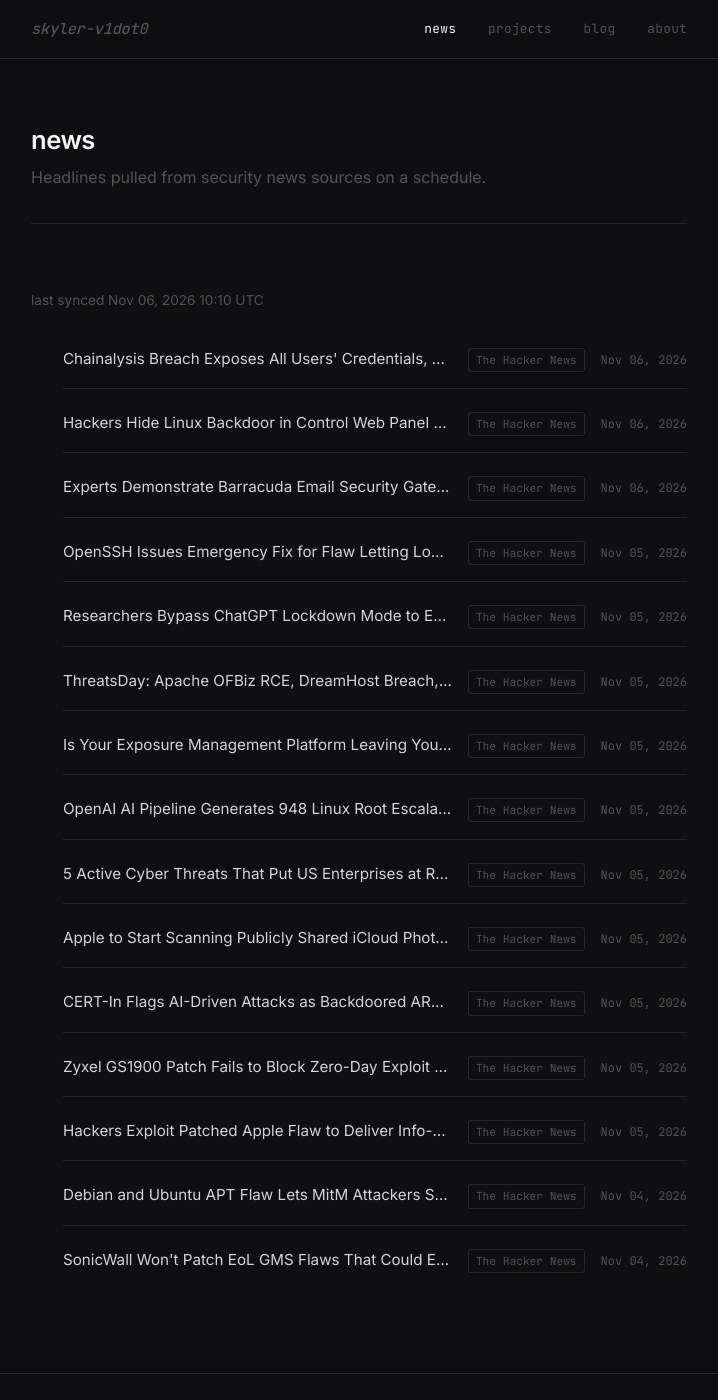
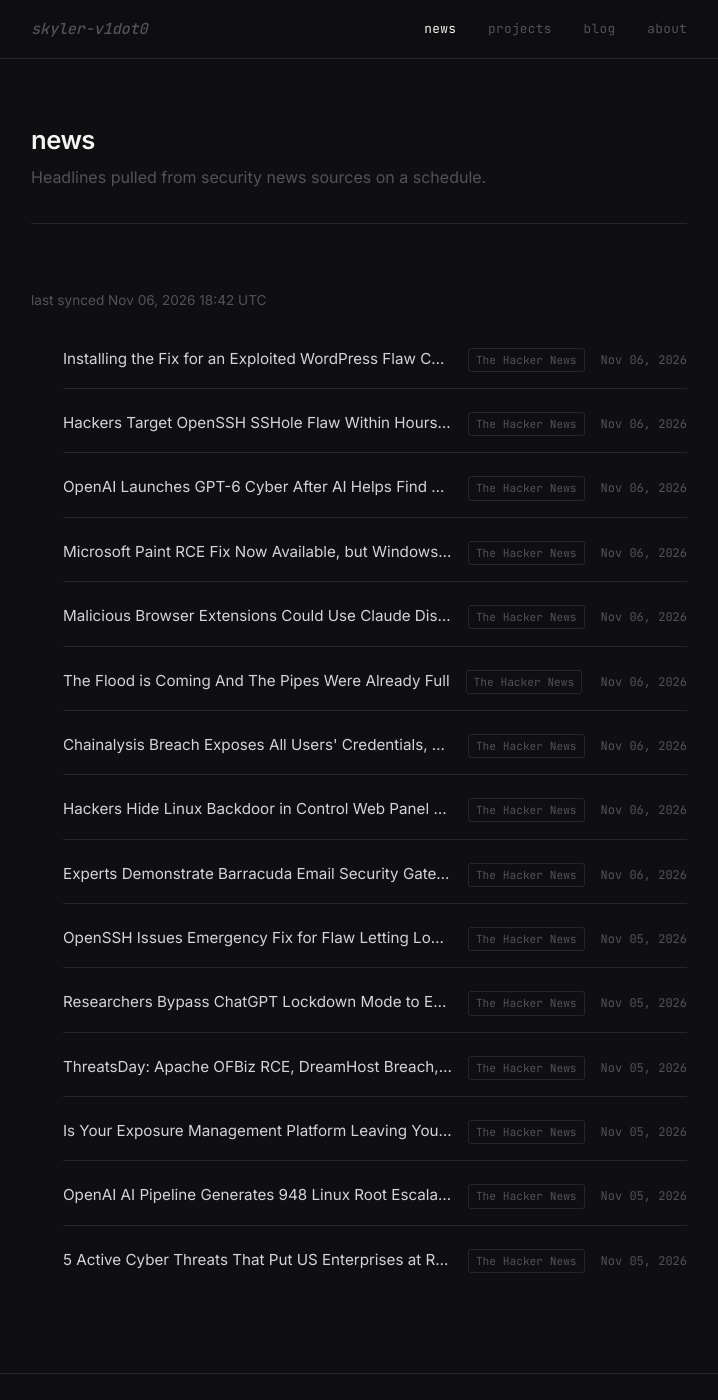
Before and after one commit to skyler-v1dot0/personal-site, a Jekyll site: the page built from news.html, in a window 1280 px wide and 1400 px high. Shown: the whole window, without its empty margins (281-999 px from the left). Built offline with Jekyll 4.4.1, drawn with Linux system fonts in a browser that asks for light colours.

Commit message:
chore: sync news feed [skip ci]

```diff
--- a/_data/news.yml
+++ b/_data/news.yml
@@ -1,6 +1,34 @@
 ---
-updated_at: '2026-11-06T10:10:39Z'
+updated_at: '2026-11-06T18:42:45Z'
 items:
+- title: Installing the Fix for an Exploited WordPress Flaw Can Expose Some Sites
+    One Last Time
+  url: https://thehackernews.com/2026/11/installing-fix-for-exploited-wordpress.html
+  source: The Hacker News
+  published: '2026-11-06T16:08:38Z'
+- title: Hackers Target OpenSSH SSHole Flaw Within Hours of Disclosure, Gain Root
+    on Honeypot
+  url: https://thehackernews.com/2026/11/hackers-exploited-openssh-sshole-flaw.html
+  source: The Hacker News
+  published: '2026-11-06T15:21:49Z'
+- title: OpenAI Launches GPT-6 Cyber After AI Helps Find 81 Firefox Flaws, 948 Linux
+    Exploits
+  url: https://thehackernews.com/2026/11/openai-launches-gpt-6-cyber-after-ai.html
+  source: The Hacker News
+  published: '2026-11-06T14:58:32Z'
+- title: Microsoft Paint RCE Fix Now Available, but Windows Update Won't Deliver It
+  url: https://thehackernews.com/2026/11/microsoft-paint-rce-fix-now-available.html
+  source: The Hacker News
+  published: '2026-11-06T12:06:43Z'
+- title: Malicious Browser Extensions Could Use Claude Dispatch to Run Code on Users'
+    Computers
+  url: https://thehackernews.com/2026/11/malicious-browser-extensions-could-use.html
+  source: The Hacker News
+  published: '2026-11-06T12:06:35Z'
+- title: The Flood is Coming And The Pipes Were Already Full
+  url: https://thehackernews.com/2026/11/the-flood-is-coming-and-pipes-were.html
+  source: The Hacker News
+  published: '2026-11-06T11:30:00Z'
 - title: Chainalysis Breach Exposes All Users' Credentials, Forces Shutdown of Key
     Services
   url: https://thehackernews.com/2026/11/chainalysis-breach-exposes-all-users.html
@@ -45,33 +73,3 @@ items:
   url: https://thehackernews.com/2026/11/5-active-cyber-threats-that-put-us.html
   source: The Hacker News
   published: '2026-11-05T10:06:19Z'
-- title: Apple to Start Scanning Publicly Shared iCloud Photos and Files for Harmful
-    Content
-  url: https://thehackernews.com/2026/11/apple-to-start-scanning-publicly-shared.html
-  source: The Hacker News
-  published: '2026-11-05T09:13:28Z'
-- title: CERT-In Flags AI-Driven Attacks as Backdoored ARTEX Exposes 62 Consoles to
-    Root Access
-  url: https://thehackernews.com/2026/11/backdoored-docker-image-for-artex-ai.html
-  source: The Hacker News
-  published: '2026-11-05T08:42:03Z'
-- title: Zyxel GS1900 Patch Fails to Block Zero-Day Exploit Allowing Root Command
-    Execution
-  url: https://thehackernews.com/2026/11/zyxel-gs1900-patch-fails-to-block-zero.html
-  source: The Hacker News
-  published: '2026-11-05T07:06:33Z'
-- title: Hackers Exploit Patched Apple Flaw to Deliver Info-Stealing Malware, CISA
-    Says
-  url: https://thehackernews.com/2026/11/hackers-exploit-patched-apple-flaw-to.html
-  source: The Hacker News
-  published: '2026-11-05T05:17:04Z'
-- title: Debian and Ubuntu APT Flaw Lets MitM Attackers Swap Verified Packages and
-    Run Code as Root
-  url: https://thehackernews.com/2026/11/debian-and-ubuntu-apt-flaw-lets-mitm.html
-  source: The Hacker News
-  published: '2026-11-04T17:00:46Z'
-- title: SonicWall Won't Patch EoL GMS Flaws That Could Expose Files, Alter Database
-    Records
-  url: https://thehackernews.com/2026/11/sonicwall-wont-patch-eol-gms-flaws-that.html
-  source: The Hacker News
-  published: '2026-11-04T17:00:38Z'
```
